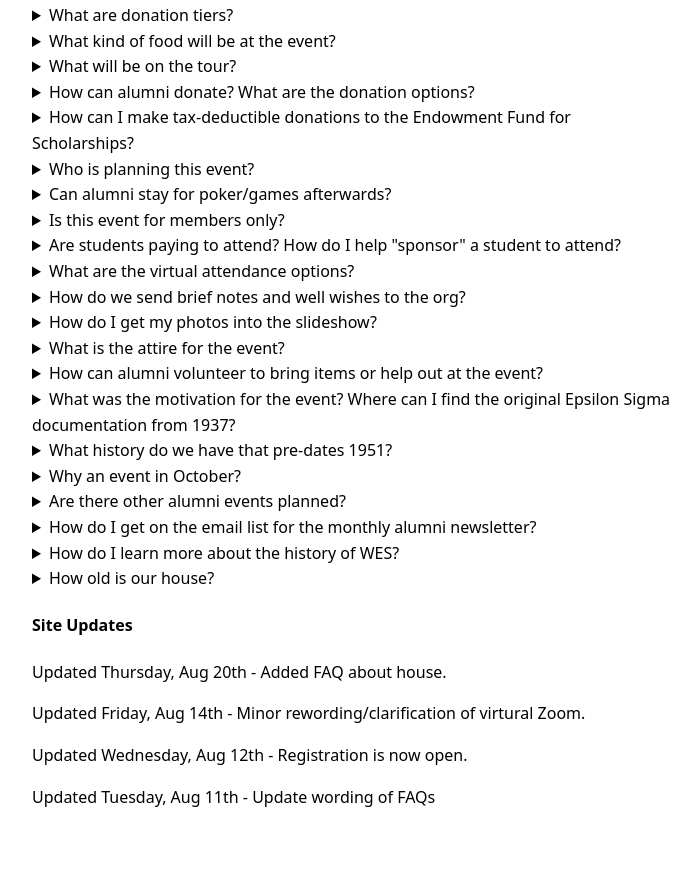
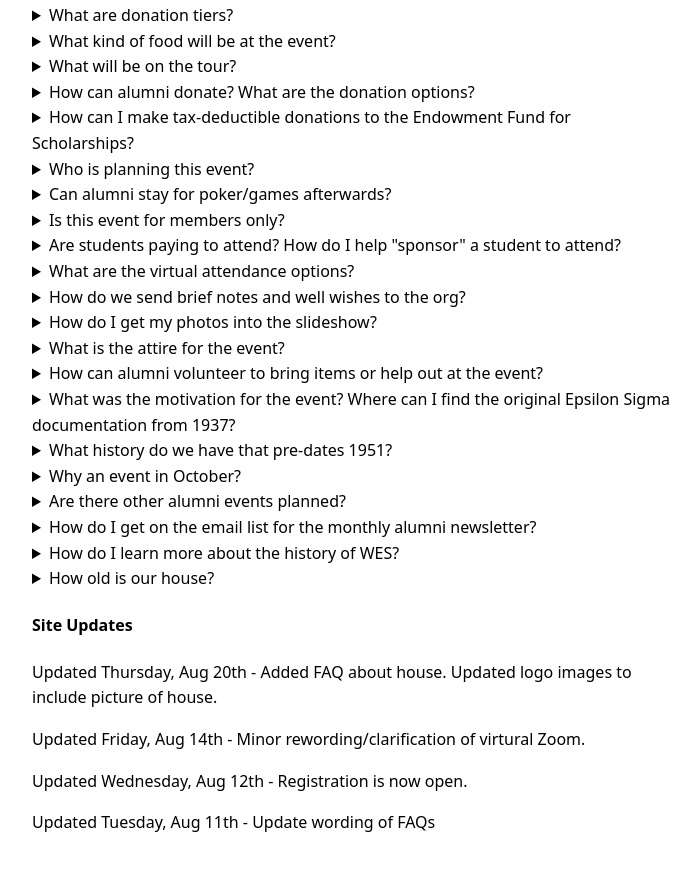
Before and after one commit to mciechanumich/WES100, a Jekyll site: the page built from docs/index.html, in a window 1280 px wide and 900 px high, scrolled down 1427 px. Shown: the top 871 px of the window, without its empty margins (288-988 px from the left). Built offline with Jekyll 4.4.1, drawn with Linux system fonts in a browser that asks for light colours.

Commit message:
doc: rev

```diff
--- a/docs/index.html
+++ b/docs/index.html
@@ -302,7 +302,7 @@ with volunteer tasks and also dontation items.  Cleaning and set up will take pl
 
     <div class="">
         <h4>Site Updates</h2>
-        <p>Updated Thursday, Aug 20th - Added FAQ about house.</p>
+        <p>Updated Thursday, Aug 20th - Added FAQ about house. Updated logo images to include picture of house. </p>
         <p>Updated Friday, Aug 14th - Minor rewording/clarification of virtural Zoom.</p>
         <p>Updated Wednesday, Aug 12th - Registration is now open.</p>
         <p>Updated Tuesday, Aug 11th - Update wording of FAQs</p>
```
